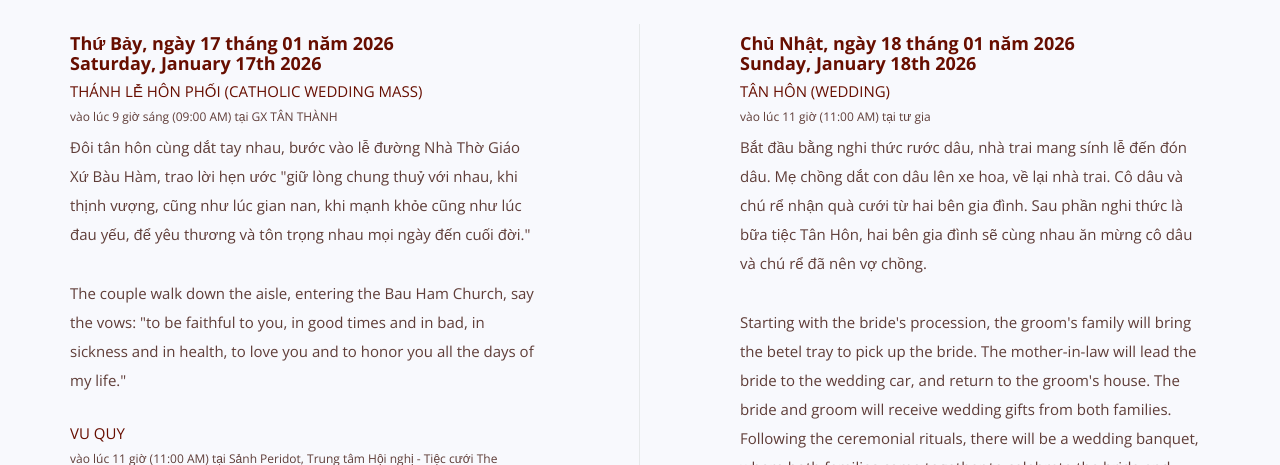
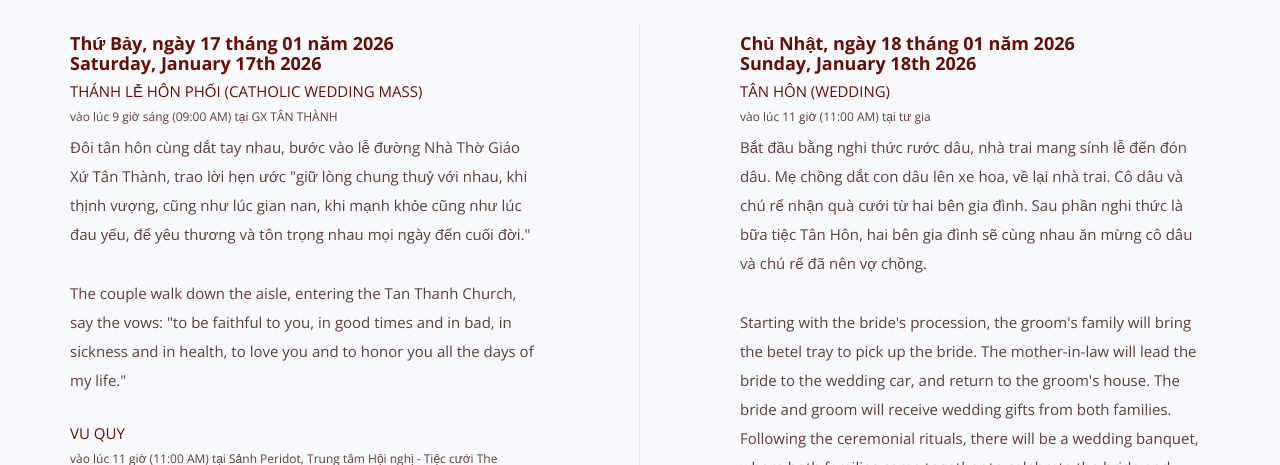
Before and after one commit to josebeo2016/truongthuy-wedding, a plain HTML site: page src/index.html in a window 1280 px wide. Shown: the part 1820-2285 px from the top of the page. Drawn offline with nearby package versions, Linux system fonts and the light colour scheme.

Commit message:
fix info

```diff
--- a/src/index.html
+++ b/src/index.html
@@ -203,13 +203,13 @@ Chân thành cảm ơn tình cảm của mọi người. Hẹn gặp mọi ngư
                     <h5>Thánh Lễ Hôn Phối (Catholic Wedding Mass) </h5>
                     <h6>vào lúc 9 giờ sáng (09:00 AM) tại GX TÂN THÀNH</h6>
 
-                    <p>Đôi tân hôn cùng dắt tay nhau, bước vào lễ đường Nhà Thờ Giáo Xứ Bàu Hàm, trao lời hẹn ước
+                    <p>Đôi tân hôn cùng dắt tay nhau, bước vào lễ đường Nhà Thờ Giáo Xứ Tân Thành, trao lời hẹn ước
                         "giữ lòng chung thuỷ với nhau,
                         khi thịnh vượng, cũng như lúc gian nan,
                         khi mạnh khỏe cũng như lúc đau yếu,
                         để yêu thương và tôn trọng nhau mọi ngày đến cuối đời."
                     </p>
-                    <p>The couple walk down the aisle, entering the Bau Ham Church, say the vows:
+                    <p>The couple walk down the aisle, entering the Tan Thanh Church, say the vows:
                         "to be faithful to you,
                         in good times and in bad,
                         in sickness and in health,
```
